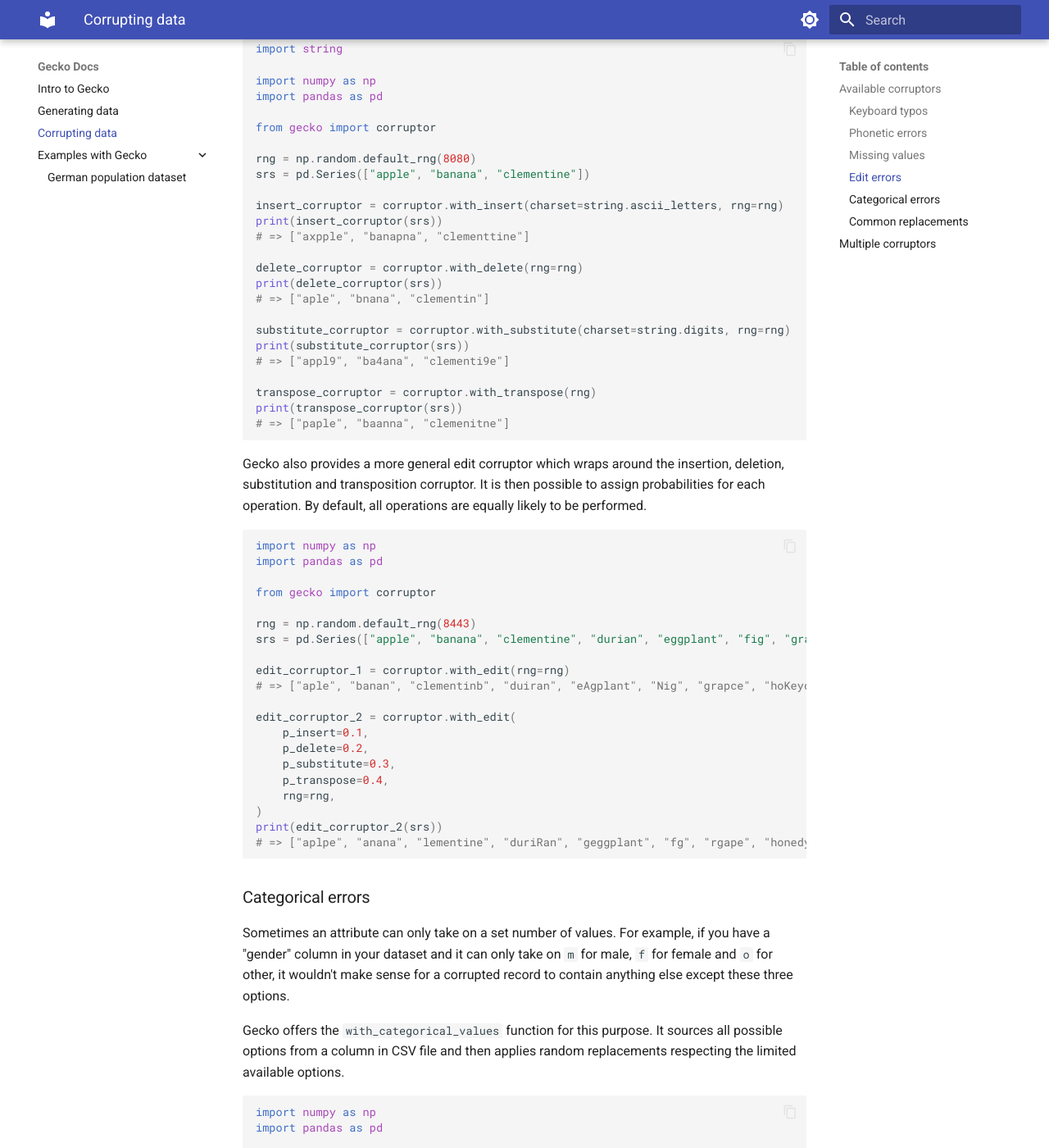
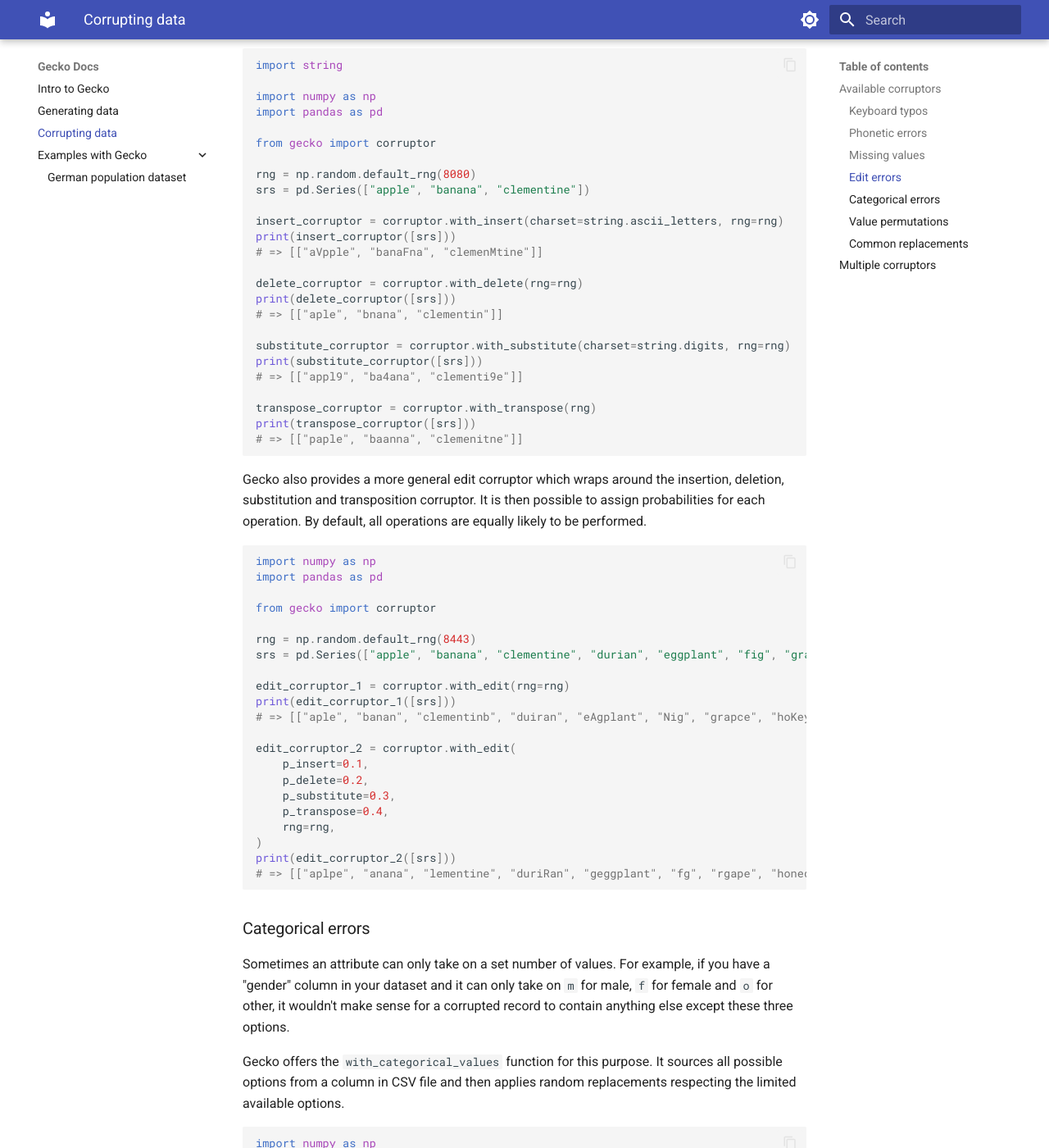
Before and after one commit to mjugl/gecko-docs-test, an MkDocs documentation site: the page built from docs/data-corruption.md, in a window 1280 px wide and 1400 px high, scrolled down 4238 px. Shown: the whole window at 82% size. Built offline with MkDocs 1.6.1 and Material for MkDocs 9.7.7, drawn with Linux system fonts in a browser that asks for light colours; some of the changed text lies outside the part shown.

Commit message:
Update data corruption to new type alias

````diff
--- a/docs/data-corruption.md
+++ b/docs/data-corruption.md
@@ -1,13 +1,14 @@
 # Corrupting data
 
 Gecko comes with a lot of built-in functions that corrupt data by applying errors that one might find in the real world.
-Any function that takes in and returns a [Pandas series](https://pandas.pydata.org/pandas-docs/stable/reference/api/pandas.Series.html) is considered a corruptor function in Gecko.
+Any function that takes in and returns a list of [Pandas series](https://pandas.pydata.org/pandas-docs/stable/reference/api/pandas.Series.html) is considered a corruptor function in Gecko.
 
 ```py
 import pandas as pd
 
-def corruptor_func(srs: pd.Series) -> pd.Series:
-    srs_out = srs.copy()
+def corruptor_func(srs_lst: list[pd.Series]) -> list[pd.Series]:
+    assert len(srs_lst) == 1  # check amount of columns
+    srs_out = srs_lst[0].copy()
     # ... perform mutations on the copy ...
     return srs_out
 ```
@@ -48,8 +49,8 @@
     rng=rng
 )
 srs = pd.Series(["apple", "banana", "clementine"])
-print(kb_corruptor(srs))
-# => ["spple", "banany", "cldmentine"]
+print(kb_corruptor([srs]))
+# => [["spple", "banany", "cldmentine"]]
 ```
 
 By default, this corruptor considers all possible neighboring keys for each key.
@@ -71,8 +72,8 @@
     rng=rng
 )
 srs = pd.Series(["123-456-789", "727-727-727", "294-753-618"])
-print(kb_corruptor(srs))
-# => ["122-456-789", "827-727-727", "294-753-628"]
+print(kb_corruptor([srs]))
+# => [["122-456-789", "827-727-727", "294-753-628"]]
 ```
 
 ### Phonetic errors
@@ -128,8 +129,8 @@
 )
 
 srs = pd.Series(["straße", "stadt", "schießen"])
-print(phonetic_corruptor(srs))
-# => ["strasse", "statt", "schiessen"]
+print(phonetic_corruptor([srs]))
+# => [["strasse", "statt", "schiessen"]]
 ```
 
 ### Missing values
@@ -155,8 +156,8 @@
     strategy="empty"
 )
 srs = pd.Series(["apple", "   ", ""])
-print(missing_corruptor(srs))
-# => ["apple", "   ", "###_MISSING_###"]
+print(missing_corruptor([srs]))
+# => [["apple", "   ", "###_MISSING_###"]]
 ```
 
 Gecko considers strings to be "blank" when their length is zero after trimming all leading and trailing whitespaces.
@@ -172,8 +173,8 @@
     strategy="blank"
 )
 srs = pd.Series(["apple", "   ", ""])
-print(missing_corruptor(srs))
-# => ["apple", "###_MISSING_###", "###_MISSING_###"]
+print(missing_corruptor([srs]))
+# => [["apple", "###_MISSING_###", "###_MISSING_###"]]
 ```
 
 The "nuclear" option is to replace all strings within a series with the "missing value".
@@ -188,8 +189,8 @@
     strategy="all"
 )
 srs = pd.Series(["apple", "   ", ""])
-print(missing_corruptor(srs))
-# => ["###_MISSING_###", "###_MISSING_###", "###_MISSING_###"]
+print(missing_corruptor([srs]))
+# => [["###_MISSING_###", "###_MISSING_###", "###_MISSING_###"]]
 ```
 
 ### Edit errors
@@ -212,20 +213,20 @@
 srs = pd.Series(["apple", "banana", "clementine"])
 
 insert_corruptor = corruptor.with_insert(charset=string.ascii_letters, rng=rng)
-print(insert_corruptor(srs))
-# => ["axpple", "banapna", "clementtine"]
+print(insert_corruptor([srs]))
+# => [["aVpple", "banaFna", "clemenMtine"]]
 
 delete_corruptor = corruptor.with_delete(rng=rng)
-print(delete_corruptor(srs))
-# => ["aple", "bnana", "clementin"]
+print(delete_corruptor([srs]))
+# => [["aple", "bnana", "clementin"]]
 
 substitute_corruptor = corruptor.with_substitute(charset=string.digits, rng=rng)
-print(substitute_corruptor(srs))
-# => ["appl9", "ba4ana", "clementi9e"]
+print(substitute_corruptor([srs]))
+# => [["appl9", "ba4ana", "clementi9e"]]
 
 transpose_corruptor = corruptor.with_transpose(rng)
-print(transpose_corruptor(srs))
-# => ["paple", "baanna", "clemenitne"]
+print(transpose_corruptor([srs]))
+# => [["paple", "baanna", "clemenitne"]]
 ```
 
 Gecko also provides a more general edit corruptor which wraps around the insertion, deletion, substitution and transposition corruptor.
@@ -242,7 +243,8 @@
 srs = pd.Series(["apple", "banana", "clementine", "durian", "eggplant", "fig", "grape", "honeydew"])
 
 edit_corruptor_1 = corruptor.with_edit(rng=rng)
-# => ["aple", "banan", "clementinb", "duiran", "eAgplant", "Nig", "grapce", "hoKeydew"]
+print(edit_corruptor_1([srs]))
+# => [["aple", "banan", "clementinb", "duiran", "eAgplant", "Nig", "grapce", "hoKeydew"]]
 
 edit_corruptor_2 = corruptor.with_edit(
     p_insert=0.1,
@@ -251,8 +253,8 @@
     p_transpose=0.4,
     rng=rng,
 )
-print(edit_corruptor_2(srs))
-# => ["aplpe", "anana", "lementine", "duriRan", "geggplant", "fg", "rgape", "honedyew"]
+print(edit_corruptor_2([srs]))
+# => [["aplpe", "anana", "lementine", "duriRan", "geggplant", "fg", "rgape", "honedyew"]]
 ```
 
 ### Categorical errors
@@ -279,8 +281,29 @@
     rng=rng,
 )
 
-print(categorical_corruptor(srs))
-# => ["o", "f", "m", "o", "f", "o", "f", "m"]
+print(categorical_corruptor([srs]))
+# => [["o", "f", "m", "o", "f", "o", "f", "m"]]
+```
+
+### Value permutations
+
+Certain types of information are easily confused with others.
+This is particularly true for names, where the differentiation between given and last names in a non-native language is challenging to get right.
+The `with_permute` function handles this exact use case.
+It simply swaps the values of two series that are passed into it.
+
+```python
+import pandas as pd
+
+from gecko import corruptor
+
+srs_given_name = pd.Series(["Max", "Jane", "Jan"])
+srs_last_name = pd.Series(["Mustermann", "Doe", "Jansen"])
+
+permute_corruptor = corruptor.with_permute()
+print(permute_corruptor([srs_given_name, srs_last_name]))
+# => [["Mustermann", "Doe", "Jansen"],
+#       ["Max", "Jane", "Jan"]]
 ```
 
 ### Common replacements
@@ -314,7 +337,7 @@
     rng=rng,
 )
 
-print(replacement_corruptor(srs))
+print(replacement_corruptor([srs]))
 # => ["lcick 0", "step |", "go z", "run s"]
 ```
 
@@ -330,6 +353,7 @@
 import pandas as pd
 
 from gecko import corruptor
+from gecko.corruptor import with_permute
 
 df = pd.DataFrame(
     {
````
Also changed, not shown: other parts of docs/data-corruption.md (+13 -20 lines).
